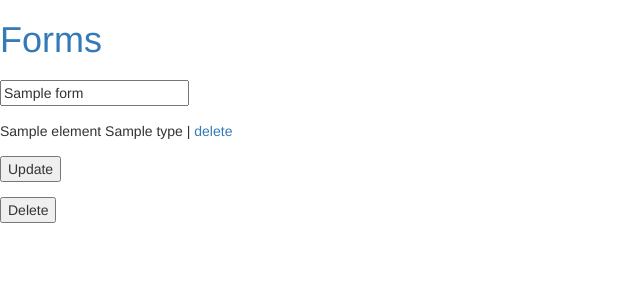
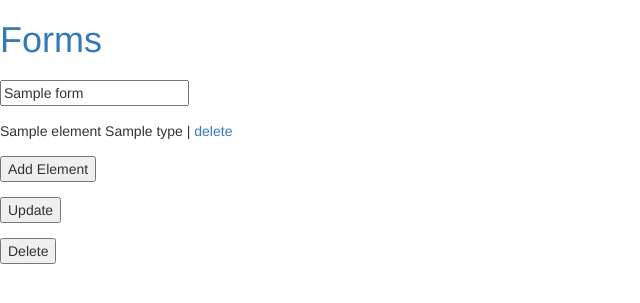
Before and after one commit to DLoBoston/forms.dev, a PHP site: template templates/form_builder.php in a window 1280 px wide. Shown: the top 303 px of the page, without its empty margins (0-640 px from the left). Run offline with PHP 8.4, Linux system fonts and the light colour scheme; the template is opened without the code that fills it: most values are stand-ins (such as "Sample title", 1, 10 or a date in 2020); data that the repository does not hold is empty; some libraries are stand-ins or nearby versions.

Commit message:
Refactor form_builder.js and add functionality to add new form elements to the dom in form_builder.php.

```diff
--- a/public/scripts/form_builder.js
+++ b/public/scripts/form_builder.js
@@ -1,13 +1,33 @@
 $(document).ready(function() {
 
-    // Setup form element constructor
-    function FormElement(id, type, label) {
-      this.id = id;
-      this.type = type;
-      this.label = label;
-    }
+    //// GLOBAL VARS ------------------------------------
 
-    // Store initial form elements
+    // HTML for empty form element
+    var htmlEmptyFormElement = '<div class="form-group">' +
+                                  '<div data-form-element-id=""' +
+                                       'data-form-element-type=""' +
+                                       'data-form-element-label="">' +
+                                     'NEW ELEMENT' +
+                                     ' | <a data-form-element-action="delete">delete</a>' +
+                                  '</div>' +
+                                '</div>';
+
+    //// ON LOAD EVENTS ------------------------------------
+
+    // Setup add form element button
+    $("#btnAddElement").click(function() {
+      addFormElementToDom();
+    });
+
+    // Setup form delete button
+    $("#btnDelete").click(function() {
+      $("#frmBuilder").prepend('<input type="hidden" name="_METHOD" value="DELETE"/>').submit();
+    });
+
+    // Setup delete links on existing form elements
+    $("a[data-form-element-action='delete']").click(event, handlerFormElementDeleteLink);
+
+    // Store initial form elements in javascript
     var form_elements = [];
     $("div[data-form-element-id]").each(function() {
       form_elements.push(new FormElement($(this).data("form-element-id"),
@@ -15,28 +35,38 @@ $(document).ready(function() {
                                           $(this).data("form-element-label")));
     });
 
-    // Setup form delete button
-    $("#btnDelete").click(function() {
-      $("#frmBuilder").prepend('<input type="hidden" name="_METHOD" value="DELETE"/>').submit();
+    // On builder submission, serialize form_elements and store in hidden field
+    $("#frmBuilder").submit(function(event) {
+      $("input[name='form_elements']").val(JSON.stringify(form_elements));
     });
 
-    // Setup links to delete form elements
-    $("a[data-form-element-action='delete']").click(function(event) {
+    //// FUNCTIONS ------------------------------------
+
+    // Form element constructor
+    function FormElement(id, type, label) {
+      this.id = id;
+      this.type = type;
+      this.label = label;
+    }
+
+    // Function to add a new form element to the DOM
+    function addFormElementToDom() {
+      $("#btnAddElement").parent().before(htmlEmptyFormElement);
+      $("a[data-form-element-action='delete']").last().click(event, handlerFormElementDeleteLink);
+    }
+
+    // Function to setup delete element link
+    function handlerFormElementDeleteLink(event) {
       // Prevent default link action
       event.preventDefault();
       // Remove element from javascript storage
       for (var i = 0; i < form_elements.length; i++) {
-        if (form_elements[i].id == $(this).parent().data("form-element-id")) {
+        if (form_elements[i].id === $(this).parent().data("form-element-id")) {
           form_elements.splice(i,1);
         }
       }
       // Remove element from DOM
       $(this).parent().remove();
-    });
-
-    // On builder submission, serialize form_elements and store in hidden field
-    $("#frmBuilder").submit(function(event) {
-      $("input[name='form_elements']").val(JSON.stringify(form_elements));
-    });
+    }
 
 });
--- a/templates/form_builder.php
+++ b/templates/form_builder.php
@@ -29,6 +29,10 @@
 		?>
 
 		<div class="form-group">
+			<button id="btnAddElement" type="button">Add Element</button>
+		</div>
+
+		<div class="form-group">
 			<button type="submit"><?php echo ($form['form_id']) ? 'Update' : 'Create'; ?></button>
 		</div>
 
```
